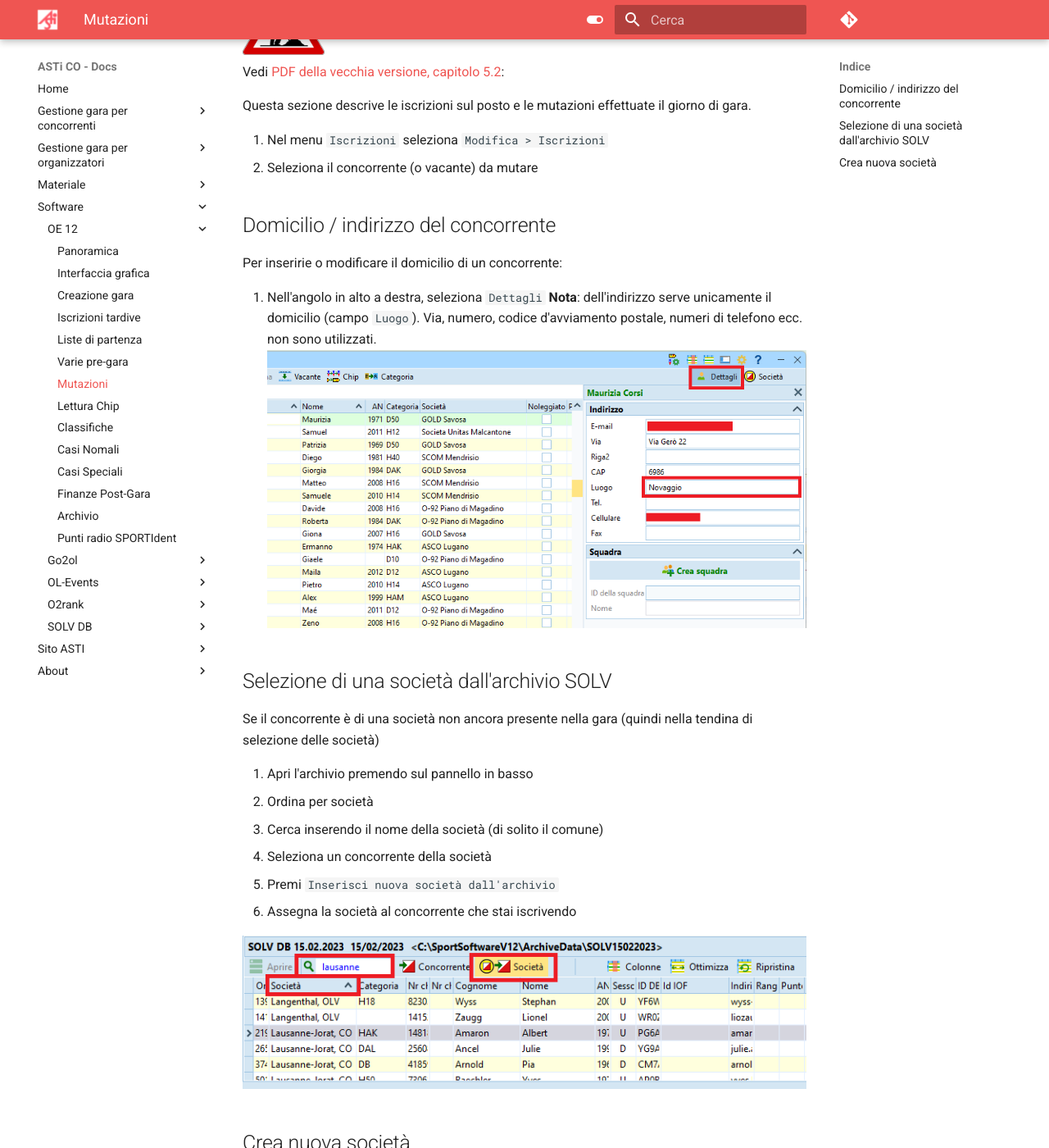
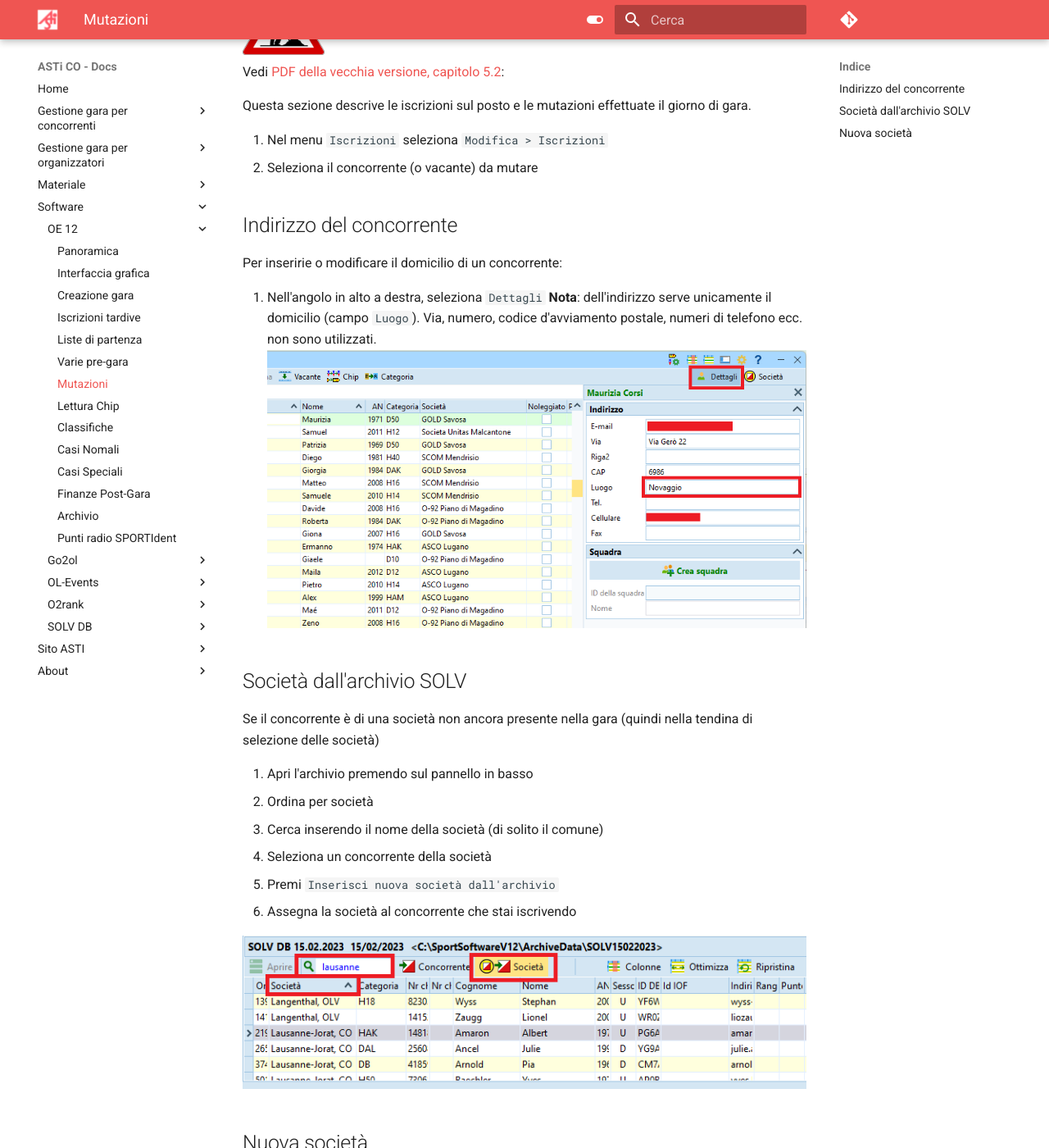
Before and after one commit to asti-co/doc, an MkDocs documentation site: the page built from docs/software/oe12/mutazioni_giorno_gara.md, in a window 1280 px wide and 1400 px high, scrolled down 200 px. Shown: the whole window at 82% size. Built offline with MkDocs 1.6.1 and Material for MkDocs 9.7.7, drawn with Linux system fonts in a browser that asks for light colours; comment, search, counter and statistics services are not loaded.

Commit message:
formattazione

```diff
--- a/docs/software/oe12/mutazioni_giorno_gara.md
+++ b/docs/software/oe12/mutazioni_giorno_gara.md
@@ -8,7 +8,7 @@ Questa sezione descrive le iscrizioni sul posto e le mutazioni effettuate il gio
 1. Nel menu `Iscrizioni` seleziona `Modifica > Iscrizioni`
 1. Seleziona il concorrente (o vacante) da mutare
 
-## Domicilio / indirizzo del concorrente
+## Indirizzo del concorrente
 
 Per inseririe o modificare il domicilio di un concorrente:
 
@@ -16,7 +16,7 @@ Per inseririe o modificare il domicilio di un concorrente:
 **Nota**: dell'indirizzo serve unicamente il domicilio (campo `Luogo`). Via, numero, codice d'avviamento postale, numeri di telefono ecc. non sono utilizzati.
 ![Domicilio](inc/iscrizioni_indirizzo.png)
 
-## Selezione di una società dall'archivio SOLV
+## Società dall'archivio SOLV
 
 Se il concorrente è di una società non ancora presente nella gara (quindi nella tendina di selezione delle società)
 
@@ -29,7 +29,7 @@ Se il concorrente è di una società non ancora presente nella gara (quindi nell
 
 ![Società dall'archivio](inc/iscrizioni_importa_societa_da_archivio.png)
 
-## Crea nuova società
+## Nuova società
 
 Se la società non è presente nell'archivio
 
```
